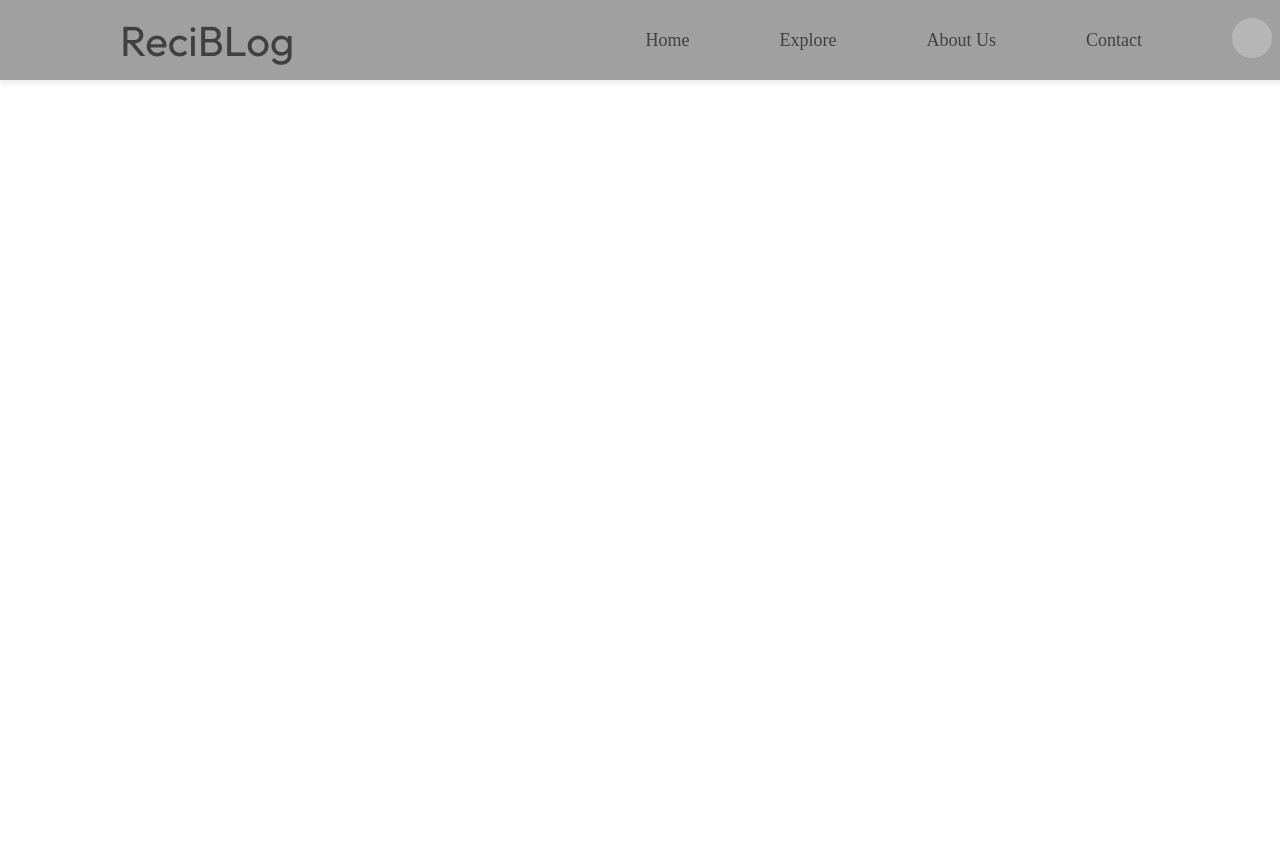
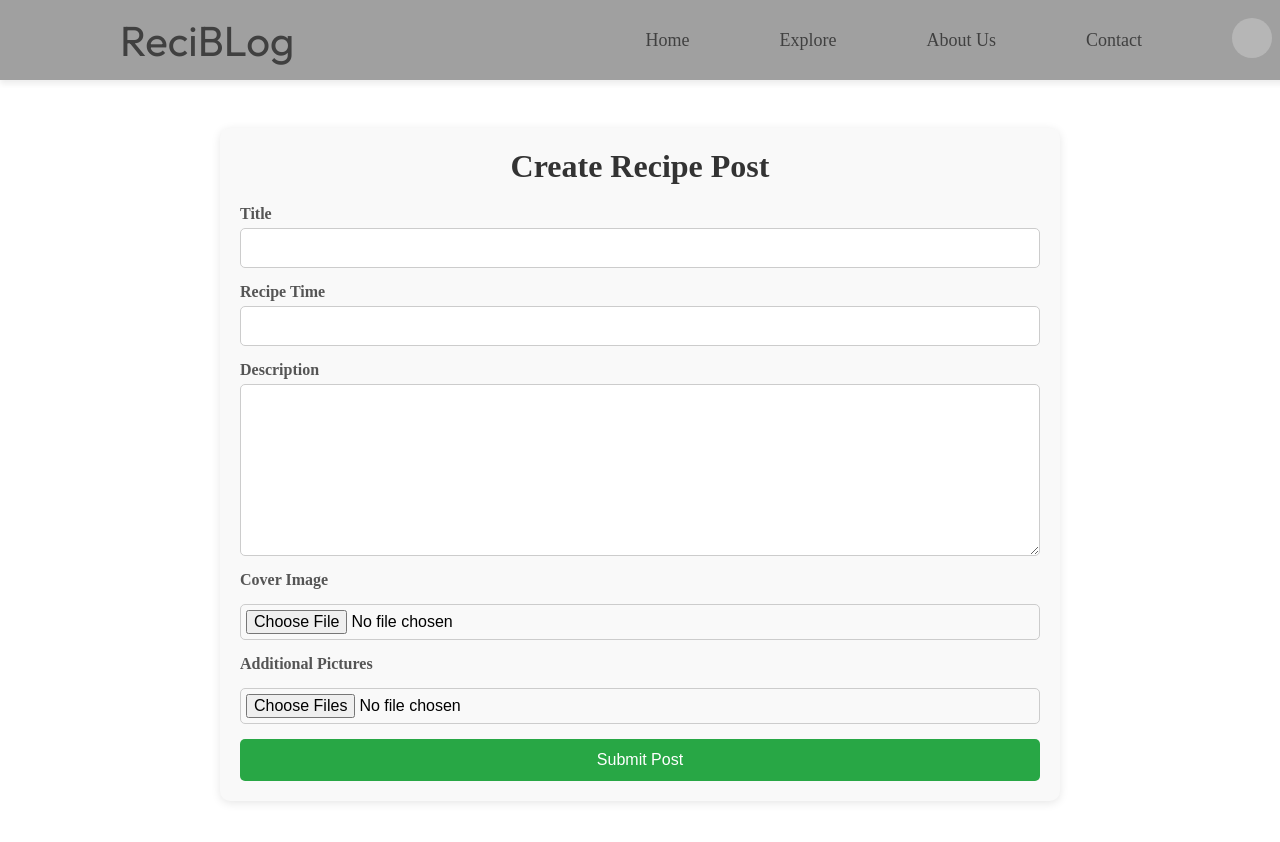
Before and after one commit to WongWeiFong/RecipeBlog, a React (Vite) app: page /createpost in a window 1280 px wide. Shown: the top 842 px of the page. Before the commit the page ends 800 px from the top, so only its background shows below. Built offline with nearby package versions, Linux system fonts and the light colour scheme; no server answers; grey boxes are pictures that could not be loaded.

Commit message:
basic add post done

```diff
--- a/src/App.jsx
+++ b/src/App.jsx
@@ -6,6 +6,7 @@ import Explore from "./pages/Explore";
 import Contact from "./pages/Contact";
 import Profile from "./pages/Profile";
 import SignInUp from "./pages/SignInUp";
+import CreatePost from "./pages/CreatePost";
 
 const App = () => {
   return (
@@ -20,6 +21,7 @@ const App = () => {
         <Route path="/contact" element={<Contact />} />
         <Route path="/profile" element={<Profile />} />
         <Route path="/signinup" element={<SignInUp />} />
+        <Route path="/createpost" element={<CreatePost/>} />
       </Routes>
     </BrowserRouter>
   );
--- /dev/null
+++ b/src/Components/css/CreatePost.module.css
@@ -0,0 +1,73 @@
+.create-post-container {
+    max-width: 800px;
+    margin: 10% auto;
+    padding: 20px;
+    background-color: #f9f9f9;
+    border-radius: 10px;
+    box-shadow: 0 2px 10px rgba(0, 0, 0, 0.1);
+  }
+
+  .create-post-container h1 {
+    text-align: center;
+    margin-bottom: 20px;
+    color: #333;
+  }
+
+  .form-group {
+    display: flex;
+    flex-direction: column;
+    margin-bottom: 15px;
+  }
+
+  .form-group label {
+    font-size: 16px;
+    margin-bottom: 5px;
+    color: #555;
+  }
+
+  .form-group input[type="text"],
+  .form-group input[type="file"],
+  .form-group textarea {
+    padding: 10px;
+    font-size: 16px;
+    border: 1px solid #ccc;
+    border-radius: 5px;
+    outline: none;
+  }
+
+  .form-group textarea {
+    min-height: 150px;
+    resize: vertical;
+  }
+
+  .form-group input[type="file"] {
+    padding: 5px;
+  }
+
+  .btn-submit {
+    display: block;
+    width: 100%;
+    padding: 12px;
+    background-color: #28a745;
+    color: white;
+    font-size: 16px;
+    border: none;
+    border-radius: 5px;
+    cursor: pointer;
+    transition: background-color 0.3s ease;
+  }
+
+  .btn-submit:hover {
+    background-color: #218838;
+  }
+
+  @media (max-width: 768px) {
+    .create-post-container {
+      padding: 15px;
+    }
+
+    .btn-submit {
+      font-size: 14px;
+      padding: 10px;
+    }
+  }
--- /dev/null
+++ b/src/pages/CreatePost.jsx
@@ -0,0 +1,74 @@
+import React, { useState } from 'react';
+import poststyles from '../Components/css/CreatePost.module.css';
+
+const CreatePost = () => {
+  const [title, setTitle] = useState('');
+  const [recipeTime, setRecipeTime] = useState('');
+  const [description, setDescription] = useState('');
+  const [coverImage, setCoverImage] = useState(null);
+  const [pictures, setPictures] = useState([]);
+
+  const handleCoverImageChange = (e) => {
+    setCoverImage(e.target.files[0]);
+  };
+
+  const handlePicturesChange = (e) => {
+    setPictures([...e.target.files]);
+  };
+
+  const handleSubmit = (e) => {
+    e.preventDefault();
+
+    const formData = new FormData();
+    formData.append('title', title);
+    formData.append('recipeTime', recipeTime);
+    formData.append('description', description);
+    formData.append('coverImage', coverImage);
+    pictures.forEach((picture, index) => {
+      formData.append('pictures', picture);
+    });
+
+    fetch('http://localhost:3005/create-post', {
+      method: 'POST',
+      body: formData,
+    })
+      .then((response) => response.json())
+      .then((data) => {
+        alert('Post created successfully!');
+      })
+      .catch((error) => {
+        console.error('Error creating post:', error);
+      });
+  };
+
+  return (
+    <div className={poststyles['create-post-container']}>
+      <h1>Create Recipe Post</h1>
+      <form onSubmit={handleSubmit}>
+        <div className={poststyles['form-group']}>
+          <label htmlFor="title">Title</label>
+          <input type="text" id="title" value={title} onChange={(e) => setTitle(e.target.value)} required />
+        </div>
+        <div className={poststyles['form-group']}>
+          <label htmlFor="recipeTime">Recipe Time</label>
+          <input type="text" id="recipeTime" value={recipeTime} onChange={(e) => setRecipeTime(e.target.value)} required />
+        </div>
+        <div className={poststyles['form-group']}>
+          <label htmlFor="description">Description</label>
+          <textarea id="description" value={description} onChange={(e) => setDescription(e.target.value)} required />
+        </div>
+        <div className={poststyles['form-group']}>
+          <label htmlFor="coverImage">Cover Image</label>
+          <input type="file" id="coverImage" accept="image/*" onChange={handleCoverImageChange} required />
+        </div>
+        <div className={poststyles['form-group']}>
+          <label htmlFor="pictures">Additional Pictures</label>
+          <input type="file" id="pictures" accept="image/*" multiple onChange={handlePicturesChange} />
+        </div>
+        <button type="submit" className={poststyles['btn-submit']}>Submit Post</button>
+      </form>
+    </div>
+  );
+};
+
+export default CreatePost;
```
Also changed, not shown: 3 other files (tests, documents, lock files or other folders).
